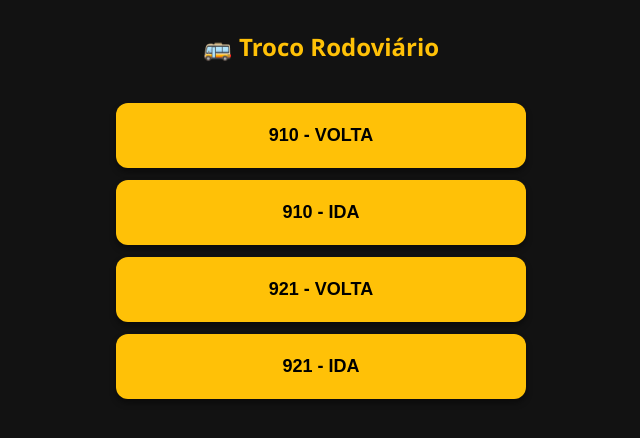
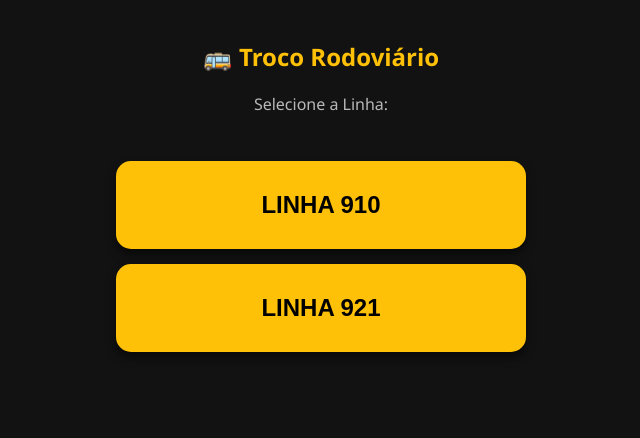
Before and after one commit to 013santos/troco-teste, a plain HTML site: page index.html in a window 1280 px wide. Shown: the whole page, without its empty margins (319-959 px from the left). Drawn offline with Linux system fonts and the light colour scheme.

Commit message:
Update index.html

```diff
--- a/index.html
+++ b/index.html
@@ -6,8 +6,8 @@
   <style>
     body { font-family: 'Segoe UI', sans-serif; text-align: center; padding: 10px; background: #121212; color: white; margin: 0; overflow-x: hidden; }
     .container { max-width: 450px; margin: auto; }
-    .menu-grid { display: grid; grid-template-columns: 1fr; gap: 12px; padding: 20px; }
-    .btn-linha { padding: 22px; font-size: 18px; font-weight: bold; border-radius: 12px; border: none; background: #ffc107; color: #000; box-shadow: 0 4px 6px rgba(0, 0, 0, 0.4); }
+    .menu-grid { display: grid; grid-template-columns: 1fr; gap: 15px; padding: 30px 20px; }
+    .btn-linha { padding: 30px; font-size: 24px; font-weight: bold; border-radius: 15px; border: none; background: #ffc107; color: #000; box-shadow: 0 6px 10px rgba(0, 0, 0, 0.5); }
     #tela-calculadora { display: none; padding: 5px; }
     .grid-tarifas { display: grid; grid-template-columns: 1fr 1fr; gap: 8px; margin-bottom: 10px; }
     .btn-tarifa { padding: 12px 5px; border-radius: 8px; border: 2px solid #333; background: #333; color: white; display: flex; flex-direction: column; align-items: center; justify-content: center; min-height: 65px; }
@@ -25,7 +25,7 @@
     .resultado-box { background: #28a745; padding: 15px; border-radius: 15px; min-height: 95px; }
     #resultado { font-size: 55px; font-weight: bold; margin-top: 5px; }
     .controles-navegacao { display: grid; grid-template-columns: 1fr 1fr; gap: 10px; margin-bottom: 10px; }
-    .btn-nav { background: #444; border: none; color: white; padding: 12px; border-radius: 5px; font-weight: bold; font-size: 12px; }
+    .btn-nav { background: #444; border: none; color: white; padding: 12px; border-radius: 5px; font-weight: bold; font-size: 14px; }
     .btn-outra { background: #007bff; color: white; }
     .label { font-size: 11px; opacity: 0.8; text-transform: uppercase; margin-bottom: 4px; }
   </style>
@@ -34,21 +34,20 @@
 <body>
   <div class="container">
     <div id="tela-menu">
-      <h2 style="margin-top: 20px; color: #ffc107;">🚌 Troco Rodoviário</h2>
+      <h2 style="margin-top: 30px; color: #ffc107;">🚌 Troco Rodoviário</h2>
+      <p style="opacity: 0.7;">Selecione a Linha:</p>
       <div class="menu-grid">
-        <button class="btn-linha" onclick="iniciarCalc('910 - VOLTA')">910 - VOLTA</button>
-        <button class="btn-linha" onclick="iniciarCalc('910 - IDA')">910 - IDA</button>
-        <button class="btn-linha" onclick="iniciarCalc('921 - VOLTA')">921 - VOLTA</button>
-        <button class="btn-linha" onclick="iniciarCalc('921 - IDA')">921 - IDA</button>
+        <button class="btn-linha" onclick="iniciarCalc('910')">LINHA 910</button>
+        <button class="btn-linha" onclick="iniciarCalc('921')">LINHA 921</button>
       </div>
     </div>
 
     <div id="tela-calculadora">
       <div class="controles-navegacao">
-        <button class="btn-nav" onclick="finalizarAtendimento()">⬅ FINALIZAR</button>
+        <button class="btn-nav" onclick="finalizarAtendimento()">⬅ INÍCIO</button>
         <button class="btn-nav btn-outra" onclick="voltarParaMenu()">+ OUTRA LINHA</button>
       </div>
-      <h3 id="titulo-linha" style="margin: 0 0 10px 0; color: #ffc107; font-size: 16px;"></h3>
+      <h3 id="titulo-linha" style="margin: 0 0 10px 0; color: #ffc107; font-size: 18px;"></h3>
       <div class="grid-tarifas" id="container-botoes"></div>
       <div class="info-total-container">
         <div id="info-total" class="info-total">TOTAL: R$ 0,00</div>
@@ -83,14 +82,13 @@
     let totalAcumulado = 0;
     let valorPendente = 0;
 
-    // AQUI ESTÃO OS VALORES DA 910
     const tarifas910 = [
       { nome: "Per x STS", valor: 35.80 },
       { nome: "Per x SVS", valor: 31.05 },
       { nome: "Per x PG", valor: 23.25 },
       { nome: "Per x Mon", valor: 18.80 },
       { nome: "Per x Ita", valor: 14.20 },
-      { nome: "Ita x Sts", valor: 24.10 }, // NOVO VALOR ADICIONADO
+      { nome: "Ita x Sts", valor: 24.10 },
       { nome: "Ita x Mon", valor: 11.00 },
       { nome: "Mon x STS", valor: 16.60 },
       { nome: "Mon x SVS", valor: 13.90 },
@@ -99,7 +97,6 @@
       { nome: "PG x STS", valor: 11.40 }
     ];
 
-    // AQUI ESTÃO OS VALORES DA 921
     const tarifas921 = [
       { nome: "Ita x STS", valor: 24.10 },
       { nome: "Ita x SVS", valor: 18.95 },
@@ -113,16 +110,14 @@
     ];
 
     const dadosLinhas = {
-      '910 - VOLTA': tarifas910,
-      '910 - IDA': tarifas910,
-      '921 - IDA': tarifas921,
-      '921 - VOLTA': tarifas921
+      '910': tarifas910,
+      '921': tarifas921
     };
 
     function iniciarCalc(linha) {
       document.getElementById('tela-menu').style.display = 'none';
       document.getElementById('tela-calculadora').style.display = 'block';
-      document.getElementById('titulo-linha').innerText = "Linha: " + linha;
+      document.getElementById('titulo-linha').innerText = "Linha " + linha;
       const container = document.getElementById('container-botoes');
       container.innerHTML = '';
       dadosLinhas[linha].forEach(item => {
@@ -175,7 +170,7 @@
     }
 
     function finalizarAtendimento() {
-      if (confirm("Zerar conta e voltar ao início?")) {
+      if (confirm("Zerar conta e voltar ao menu principal?")) {
         limparTudo();
         document.getElementById('tela-menu').style.display = 'block';
         document.getElementById('tela-calculadora').style.display = 'none';
```
